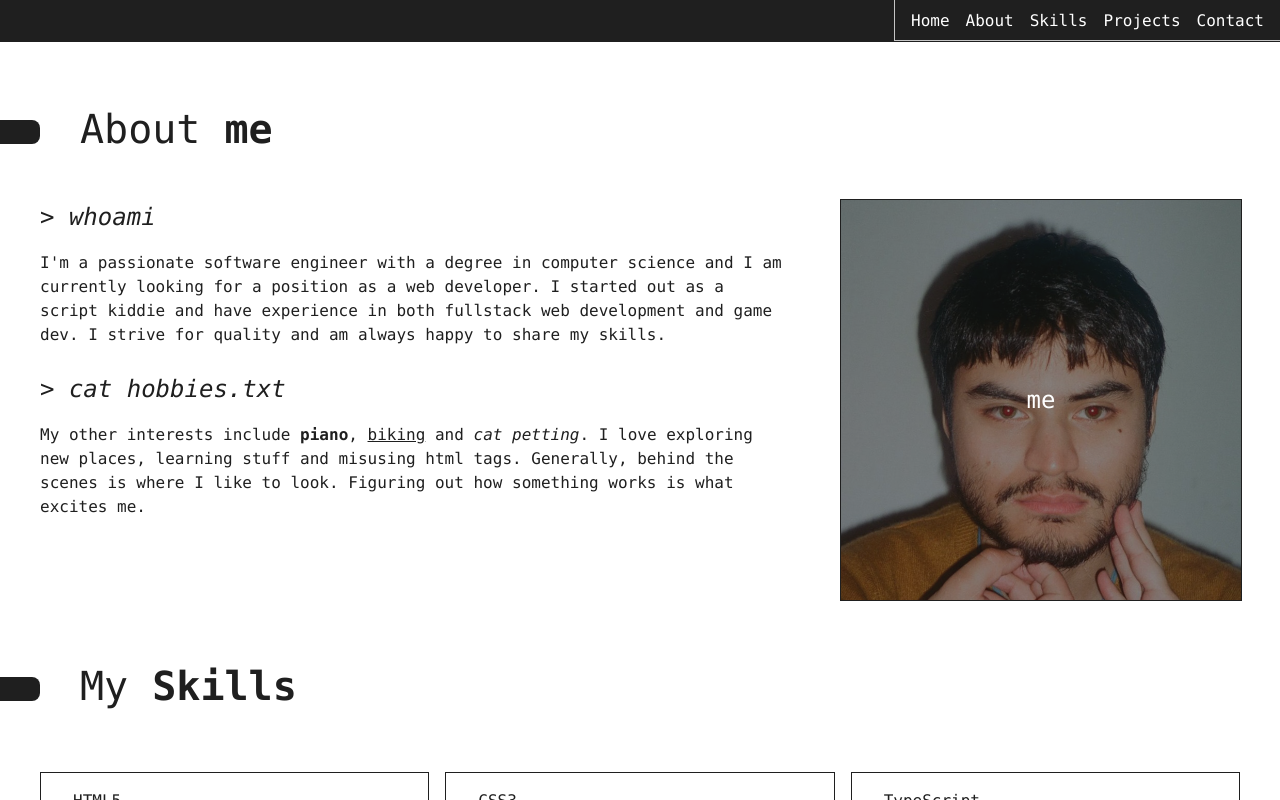
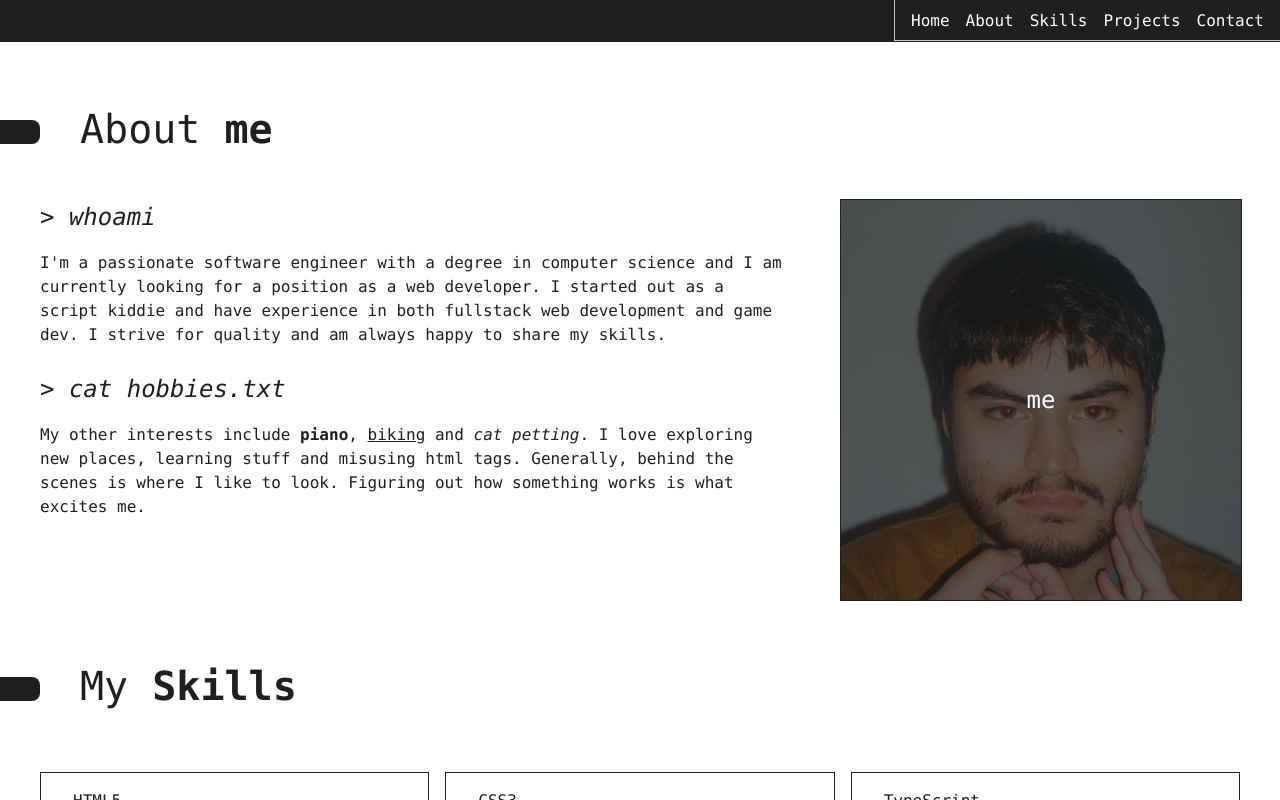
Before and after one commit to GDami/portfolio, a React (Vite) app: page / in a window 1280 px wide. In both pictures the pointer is over the element 1041 px from the left and 1069 px from the top of the page. Shown: the part 669-1469 px from the top of the page. Built offline with nearby package versions, Linux system fonts and the light colour scheme; some icons are missing.

Commit message:
shadier photo

```diff
--- a/src/about/About.css
+++ b/src/about/About.css
@@ -47,7 +47,7 @@
 }
 
 .about-portrait-description:hover {
-    background-color: rgba(31,31,31,0.5);
+    background-color: rgba(31,31,31,0.7);
     color: var(--color-strong);
 }
 
```
